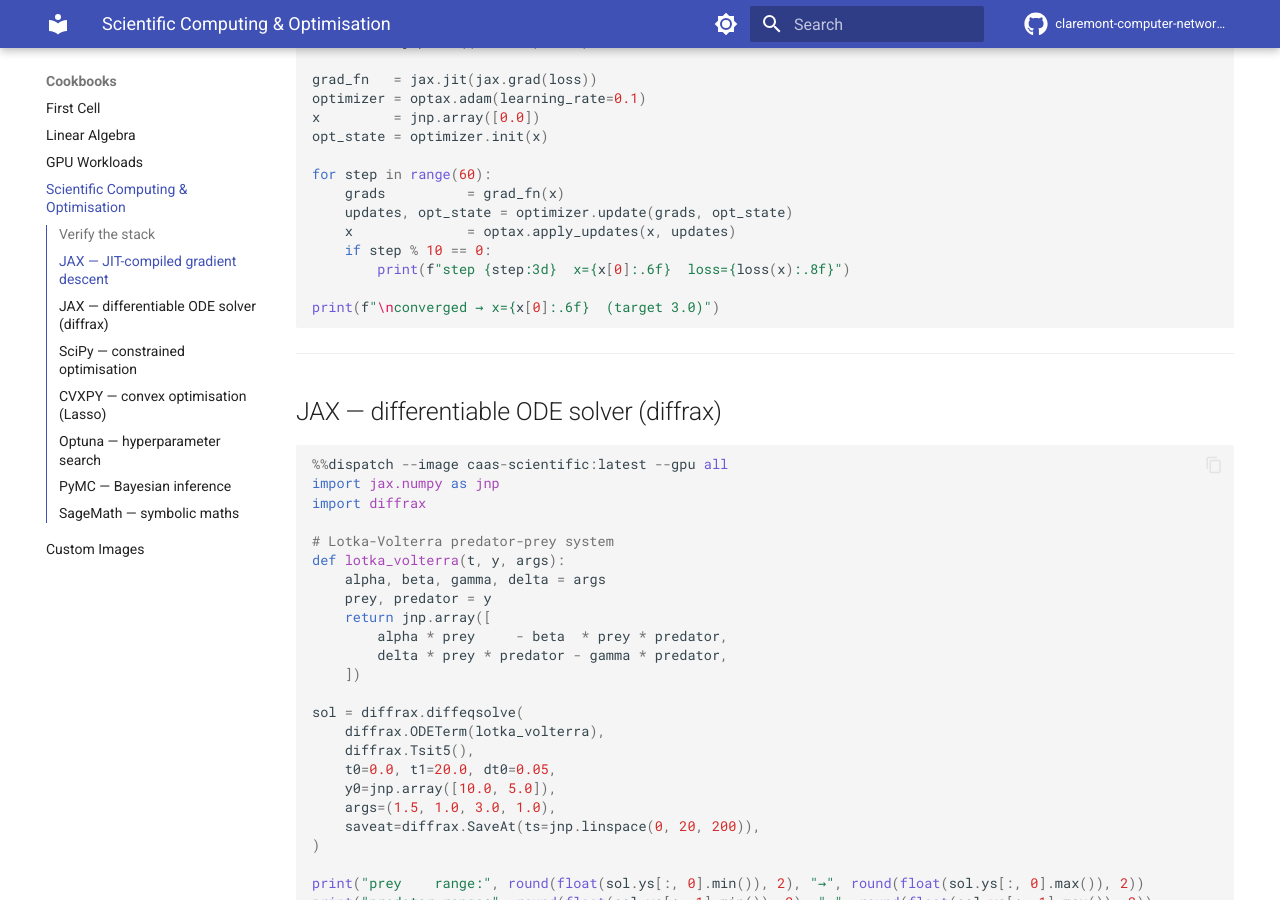
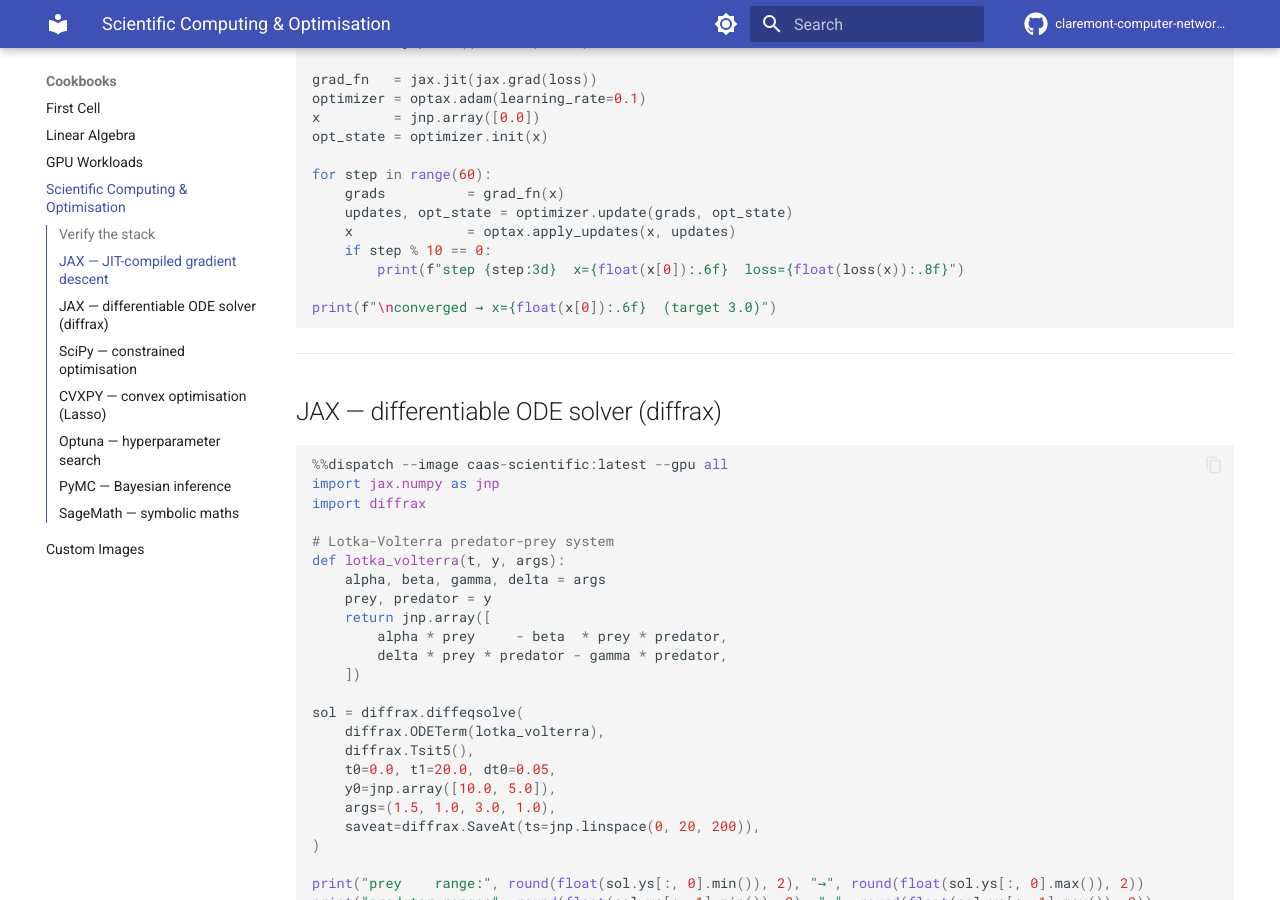
Before and after one commit to claremont-computer-network/compute-service, an MkDocs documentation site: the page built from docs/cookbooks/scientific-computing.md, in a window 1280 px wide and 900 px high, scrolled down 1153 px. Built offline with MkDocs 1.6.1 and Material for MkDocs 9.7.7, drawn with Linux system fonts in a browser that asks for light colours; comment, search, counter and statistics services are not loaded.

Commit message:
fix: address second round of Copilot PR review comments
- scientific/Dockerfile: fix build comment to show REPO_DIR arg;
  change jax[cuda12] → jax[cuda13] to match base image (CUDA 13.0)
- sagemath/Dockerfile: fix build comment to show REPO_DIR arg
- scientific/build.sh: remove implicit git pull --ff-only; document
  that the remote repo must be pre-synced by the caller
- sagemath/build.sh: same git pull removal
- cookbook: wrap JAX array values in float() before f-string formatting
  to avoid TypeError on :.6f / :.8f format specs

````diff
--- a/docs/cookbooks/scientific-computing.md
+++ b/docs/cookbooks/scientific-computing.md
@@ -58,9 +58,9 @@ for step in range(60):
     updates, opt_state = optimizer.update(grads, opt_state)
     x              = optax.apply_updates(x, updates)
     if step % 10 == 0:
-        print(f"step {step:3d}  x={x[0]:.6f}  loss={loss(x):.8f}")
+        print(f"step {step:3d}  x={float(x[0]):.6f}  loss={float(loss(x)):.8f}")
 
-print(f"\nconverged → x={x[0]:.6f}  (target 3.0)")
+print(f"\nconverged → x={float(x[0]):.6f}  (target 3.0)")
 ```
 
 ---
````
Also changed, not shown: 4 other files.
